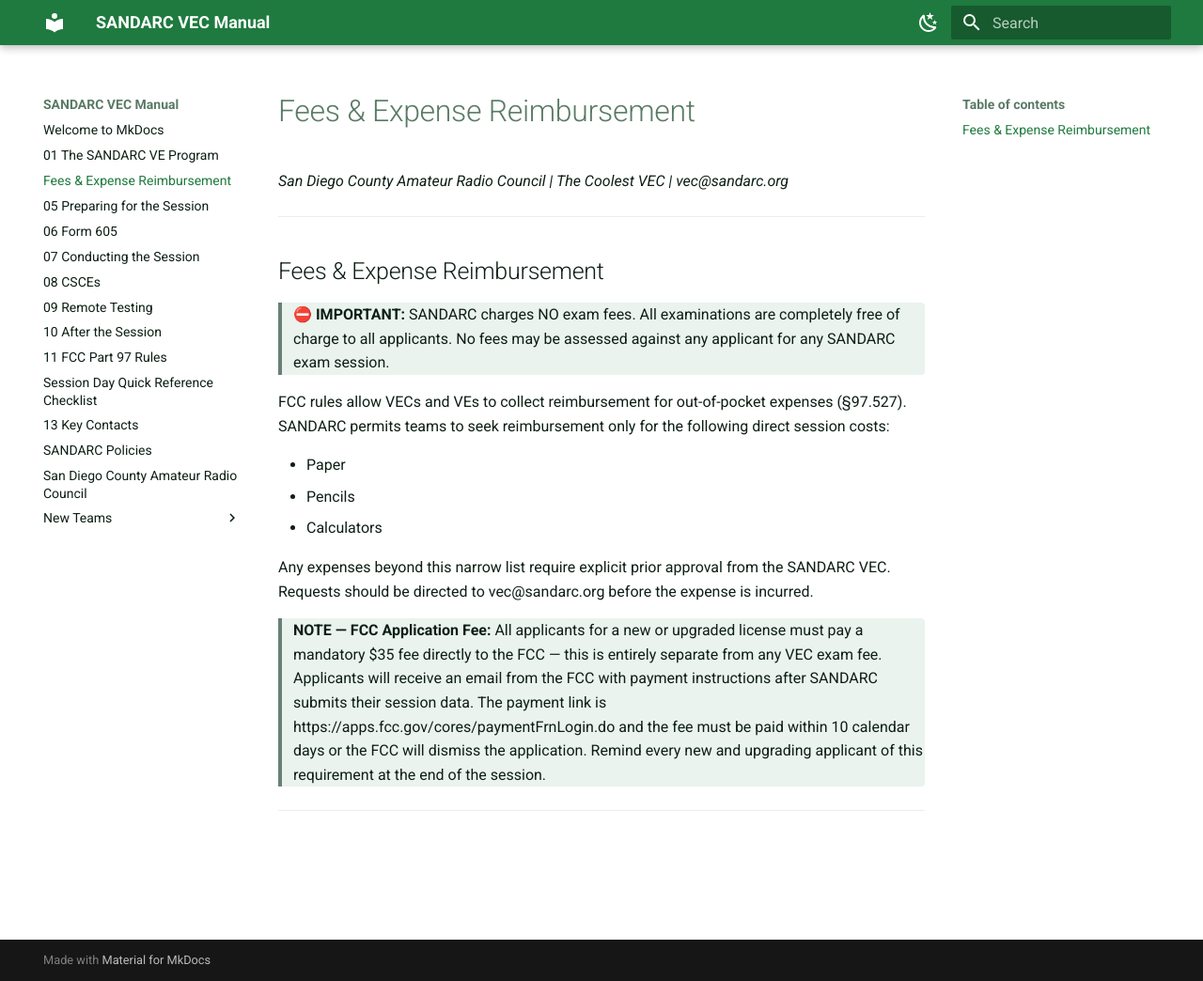
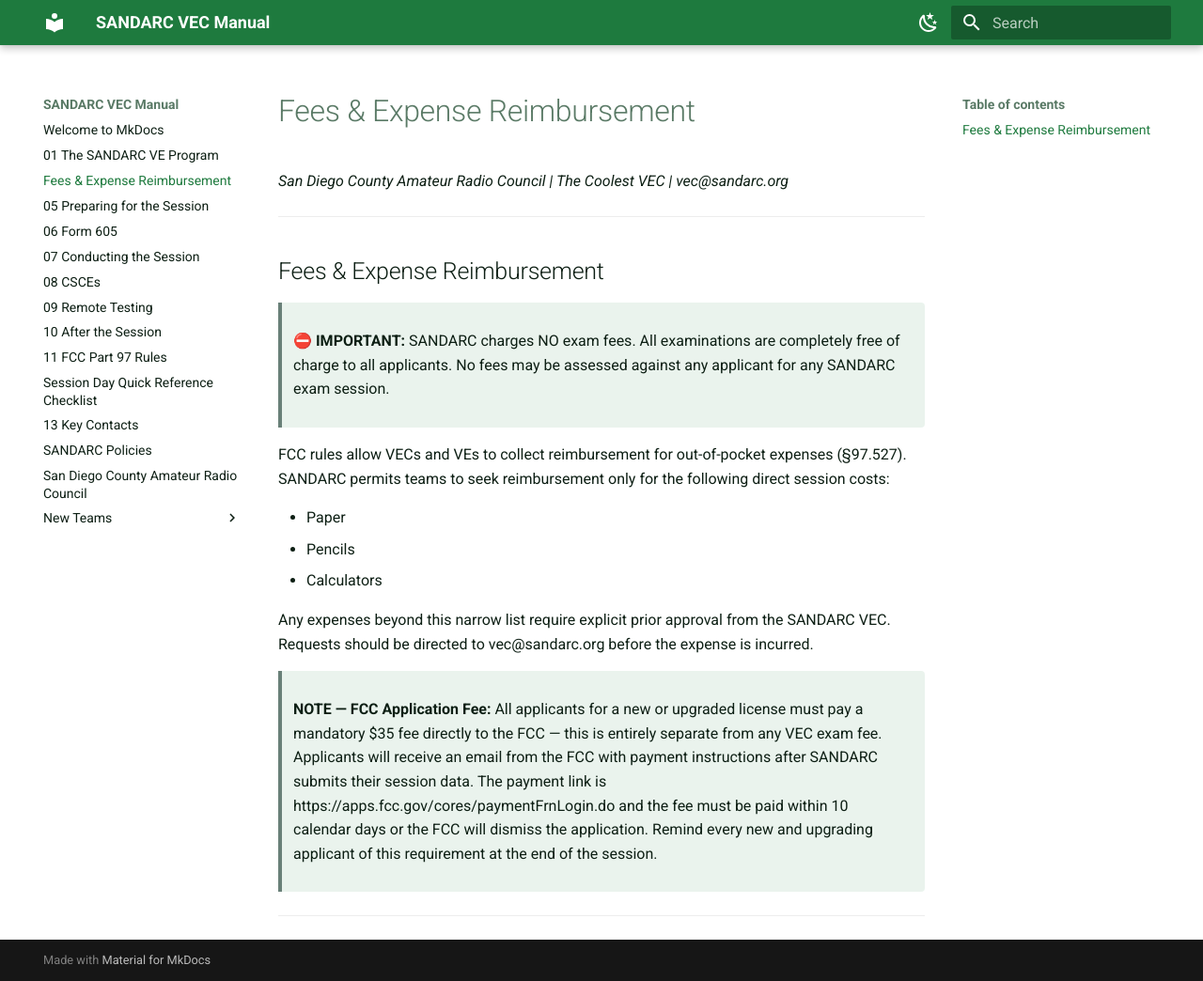
Before and after one commit to SANDARC-VEC/manual, an MkDocs documentation site: the page built from docs/03_Fees_and_Reimbursement.md, in a window 1280 px wide and 1044 px high. Shown: the whole window at 94% size. Built offline with MkDocs 1.6.1 and Material for MkDocs 9.7.7, drawn with Linux system fonts in a browser that asks for light colours.

Commit message:
UPDATE callout box padding

```diff
--- a/docs/stylesheets/extra.css
+++ b/docs/stylesheets/extra.css
@@ -42,4 +42,5 @@
     background-color: var(--md-callout-bg-color);
     border-radius: 0 4px 4px 0;
     color: var(--md-typeset-color);
+    padding: 0.6rem 1rem;
 }
```
